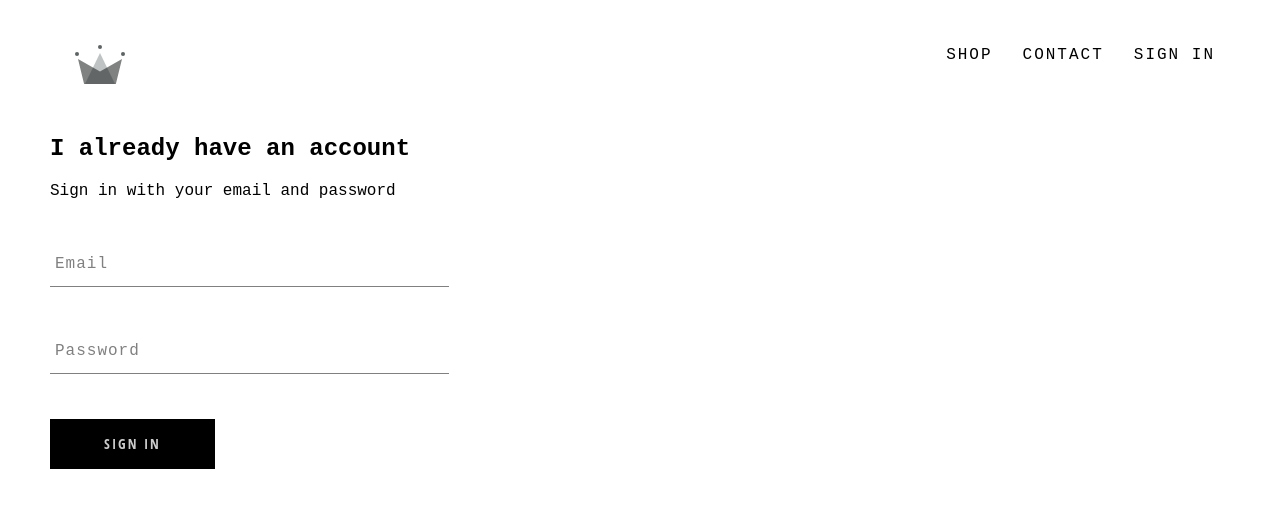
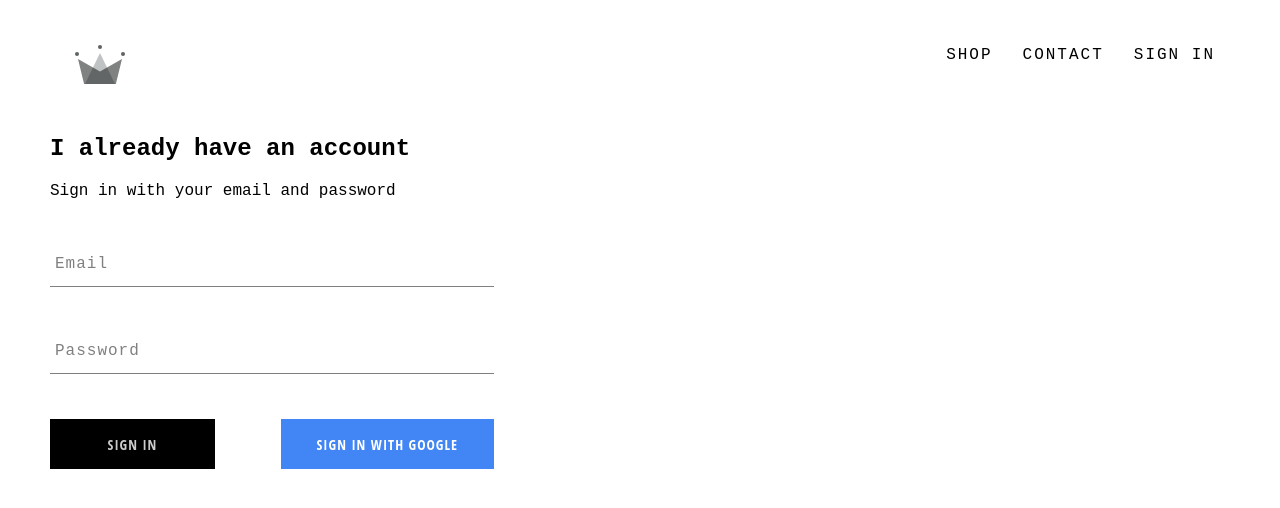
Before and after one commit to shionluo/clothing, a React (Create React App) app: page /signin in a window 1280 px wide. Shown: the top 508 px of the page. Built offline with nearby package versions, Linux system fonts and the light colour scheme; no server answers.

Commit message:
Integrated firebase into application, create Sign In With Google

```diff
--- a/package.json
+++ b/package.json
@@ -3,6 +3,7 @@
   "version": "0.1.0",
   "private": true,
   "dependencies": {
+    "firebase": "^7.5.0",
     "node-sass": "^4.13.0",
     "react": "^16.12.0",
     "react-dom": "^16.12.0",
--- a/src/App.js
+++ b/src/App.js
@@ -1,4 +1,4 @@
-import React from "react";
+import React, { useState, useEffect } from "react";
 
 import { BrowserRouter, Switch, Route } from "react-router-dom";
 
@@ -10,14 +10,29 @@
 //-- Components --//
 import Header from "./components/Header/header";
 
+//-- Firebase --//
+import { auth } from "./firebase/firebase";
+
 //-----------------------------------------------------------------------------//
 //-----------------------------------------------------------------------------//
 
-function App() {
+const App = () => {
+  const [currentUser, setCurrentUser] = useState(null);
+
+  useEffect(() => {
+    const unsubscribeFromAuth = auth.onAuthStateChanged(user => {
+      setCurrentUser(user);
+    });
+
+    return () => {
+      unsubscribeFromAuth();
+    };
+  }, []);
+
   return (
     <BrowserRouter>
       <div>
-        <Header />
+        <Header currentUser={currentUser} />
         <Switch>
           <Route exact path="/" component={HomePage} />
           <Route exact path="/shop" component={Shop} />
@@ -26,6 +41,6 @@
       </div>
     </BrowserRouter>
   );
-}
+};
 
 export default App;
--- a/src/components/Custom-Button/custom-button.jsx
+++ b/src/components/Custom-Button/custom-button.jsx
@@ -6,9 +6,12 @@
 //-----------------------------------------------------------------------------//
 //-----------------------------------------------------------------------------//
 
-const CustomButton = ({ children, ...otherProps }) => {
+const CustomButton = ({ children, isGoogleSignIn, ...otherProps }) => {
   return (
-    <button className="custom-button" {...otherProps}>
+    <button
+      className={`${isGoogleSignIn ? "google-sign-in" : ""} custom-button`}
+      {...otherProps}
+    >
       {children}
     </button>
   );
--- a/src/components/Custom-Button/custom-button.scss
+++ b/src/components/Custom-Button/custom-button.scss
@@ -2,22 +2,30 @@
   min-width: 165px;
   width: auto;
   height: 50px;
-  letter-spacing: 0.5px;
   line-height: 50px;
   padding: 0 35px 0 35px;
   font-size: 14px;
   background-color: black;
-  letter-spacing: 2px;
+  letter-spacing: 1px;
   color: rgba(255, 255, 255, 0.8);
   text-transform: uppercase;
   font-family: "Open Sans Condensed";
   font-weight: bolder;
-  border: none;
+  border: 1px solid black;
   cursor: pointer;
 
   &:hover {
     background-color: white;
     color: black;
-    border: 1px solid black;
+  }
+
+  &.google-sign-in {
+    background-color: #4285f4;
+    color: white;
+    border: 1px solid transparent;
+
+    &:hover {
+      background-color: #357ae8;
+    }
   }
 }
--- a/src/components/Header/header.jsx
+++ b/src/components/Header/header.jsx
@@ -5,13 +5,16 @@
 //-- Logo --//
 import { ReactComponent as Logo } from "../../assets/logo/clothing.svg";
 
+//-- Firebase --//
+import { auth } from "../../firebase/firebase";
+
 //-- Style --/
 import "./header.scss";
 
 //-----------------------------------------------------------------------------//
 //-----------------------------------------------------------------------------//
 
-const Header = () => {
+const Header = ({ currentUser }) => {
   return (
     <div className="header">
       <Link className="logo-container" to="/">
@@ -24,9 +27,15 @@
         <Link className="option" to="/contact">
           CONTACT
         </Link>
-        <Link className="option" to="/signin">
-          SIGN IN
-        </Link>
+        {currentUser ? (
+          <div className="option" onClick={() => auth.signOut()}>
+            SIGN OUT
+          </div>
+        ) : (
+          <Link className="option" to="/signin">
+            SIGN IN
+          </Link>
+        )}
       </div>
     </div>
   );
--- a/src/components/Header/header.scss
+++ b/src/components/Header/header.scss
@@ -21,6 +21,7 @@
     .option {
       padding: 10px 15px;
       letter-spacing: 2px;
+      cursor: pointer;
 
       &:hover {
         font-weight: bold;
--- a/src/components/Sign-In/sign-in.jsx
+++ b/src/components/Sign-In/sign-in.jsx
@@ -3,6 +3,9 @@
 //-- Components --//
 import FormInput from "../Form-Input/form-input";
 import CustomButton from "../Custom-Button/custom-button";
+
+//-- Firebase --//
+import { signInWithGoogle } from "../../firebase/firebase.js";
 
 //-- Style --//
 import "./sign-in.scss";
@@ -36,7 +39,7 @@
 
       <form onSubmit={handleSubmit}>
         <FormInput
-          type="email"
+          type="text"
           name="email"
           value={email}
           handleChange={handleChange}
@@ -51,7 +54,12 @@
           label="Password"
           required
         />
-        <CustomButton type="submit">Sign In</CustomButton>
+        <div className="buttons">
+          <CustomButton type="submit">Sign In</CustomButton>
+          <CustomButton onClick={signInWithGoogle} isGoogleSignIn>
+            Sign In With Google
+          </CustomButton>
+        </div>
       </form>
     </div>
   );
--- a/src/components/Sign-In/sign-in.scss
+++ b/src/components/Sign-In/sign-in.scss
@@ -1,5 +1,10 @@
 .sign-in {
-  width: 30vw;
+  width: 444px;
   display: flex;
   flex-direction: column;
+
+  .buttons {
+    display: flex;
+    justify-content: space-between;
+  }
 }
--- /dev/null
+++ b/src/firebase/firebase.js
@@ -0,0 +1,28 @@
+import firebase from "firebase/app";
+import "firebase/firestore";
+import "firebase/auth";
+
+//-----------------------------------------------------------------------------//
+//-----------------------------------------------------------------------------//
+
+const config = {
+  apiKey: "AIzaSyBo6BC6AKs2jroibZfutUKKlBRUFoc9YBk",
+  authDomain: "clothing-7d9c1.firebaseapp.com",
+  databaseURL: "https://clothing-7d9c1.firebaseio.com",
+  projectId: "clothing-7d9c1",
+  storageBucket: "clothing-7d9c1.appspot.com",
+  messagingSenderId: "853354817615",
+  appId: "1:853354817615:web:4f8994f92e64138f6a223a",
+  measurementId: "G-TVTZ4KGQYS"
+};
+
+firebase.initializeApp(config);
+
+export const firestore = firebase.firestore();
+export const auth = firebase.auth();
+
+const provider = new firebase.auth.GoogleAuthProvider();
+
+export const signInWithGoogle = () => auth.signInWithPopup(provider);
+
+export default firebase;
--- a/src/index.css
+++ b/src/index.css
@@ -1,3 +1,7 @@
+* {
+  box-sizing: border-box;
+}
+
 body {
   margin: 0;
   font-family: "Courier New", Courier, monospace, -apple-system,
```
Also changed, not shown: 1 other file (tests, documents, lock files or other folders).
